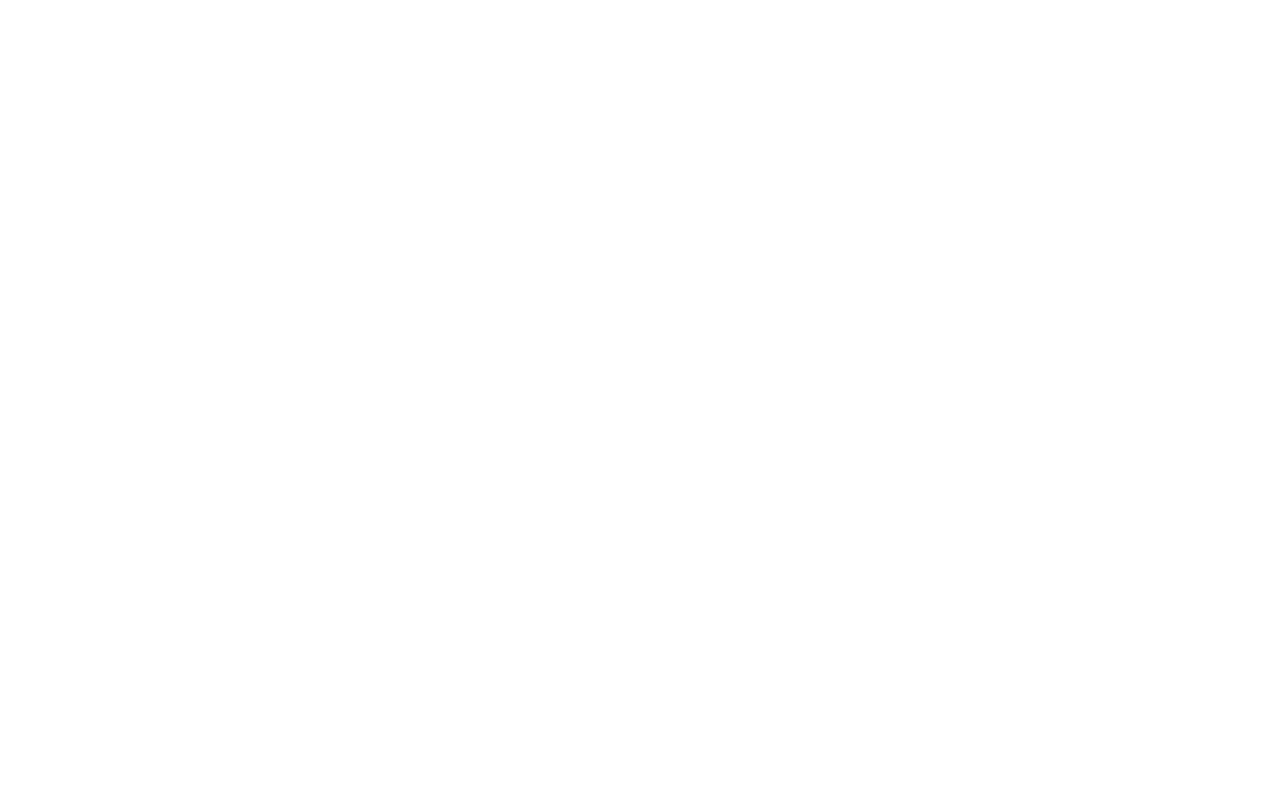
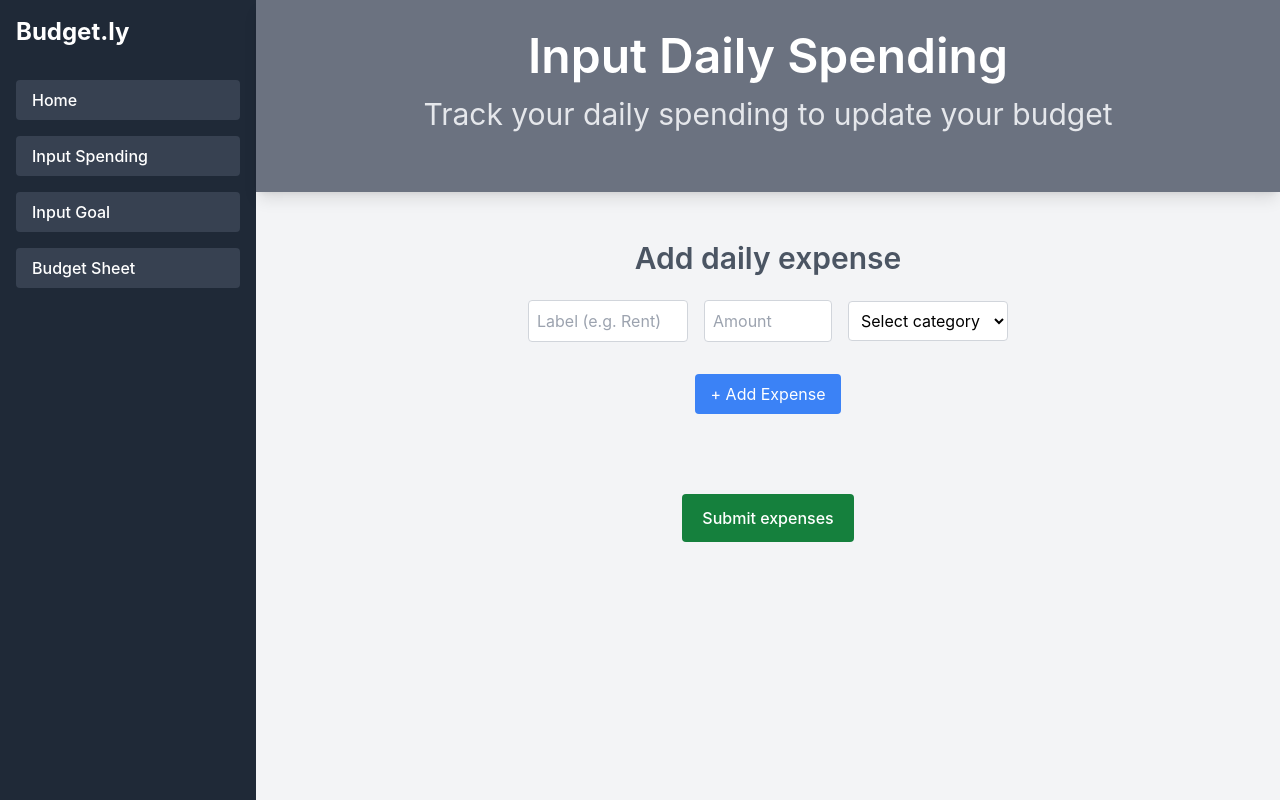
Before and after one commit to SarahMendoza/CS5319-Final-Project-Group-9-Mendoza-Kersen-Ogunrinde, a React (Create React App) app: page /spending in a window 1280 px wide. Before the commit this address had no page. Built offline with nearby package versions, Linux system fonts and the light colour scheme.

Commit message:
Frontend updates

```diff
--- a/package.json
+++ b/package.json
@@ -7,6 +7,7 @@
     "@testing-library/jest-dom": "^6.6.3",
     "@testing-library/react": "^16.3.0",
     "@testing-library/user-event": "^13.5.0",
+    "axios": "^1.8.4",
     "react": "^19.1.0",
     "react-dom": "^19.1.0",
     "react-router-dom": "^7.5.0",
--- a/src/App.js
+++ b/src/App.js
@@ -4,6 +4,7 @@
 import Goal from './components/Goal.tsx';
 import Sheet from './components/Sheet.tsx'
 import Budget from './components/Budget.tsx'
+import Spending from './components/Spending.tsx';
 import { BrowserRouter as Router, Routes, Route } from 'react-router-dom';
 // import { useState } from 'react';
 
@@ -18,6 +19,7 @@
         <Route path="/goal" element={<Goal />} />
         <Route path="/sheet" element={<Sheet />} />
         <Route path="/budget" element={<Budget />} />
+        <Route path="/spending" element={<Spending />} />
       </Routes>
     </Router>
   );
--- a/src/components/Budget.tsx
+++ b/src/components/Budget.tsx
@@ -1,44 +1,50 @@
 import React from 'react';
 import Sidebar from './Sidebar.tsx';
+import ExpenseForm from './ExpenseForm.tsx';
 
 const Budget = () => {
+    const handleSpending = () => {
+        //submit axios request to send expenses to database
+        // TODO -----------------------
+    }
+
     return (
-      <div className="flex h-screen">
-        <div>
+        <div className="flex h-screen">
+        {/* Sidebar */}
+        <div className="w-64">
             <Sidebar />
         </div>
-        <div className="flex-1 flex-column bg-gray-100">
+
+        {/* Main Content */}
+        <div className="flex flex-col flex-1 bg-gray-100">
+            {/* Top Section with Title and Subtitle */}
             <div className="h-48 bg-gray-500 text-white shadow-lg py-8">
-                <h1 className="text-5xl text-center font-semibold">Input Monthly Budget</h1>
-                <p className="mt-4 text-3xl text-center text-gray-200">Follow these steps to create a custom monthly budget</p>
+            <h1 className="text-5xl text-center font-semibold">Input Monthly Budget</h1>
+            <p className="mt-4 text-3xl text-center text-gray-200">
+                Follow these steps to create a custom monthly budget
+            </p>
             </div>
-            <div className="h-48 bg-gray-100 text-gray-500 py-8">
-                <h1 className="text-3xl text-center font-semibold">1: Set your monthly income</h1>
-            </div>
-            <div className="flex justify-center">
-                <input
-                type="text"
-                placeholder="Enter income here"
-                className="relative -translate-y-20 w-64 p-2 rounded border border-gray-300"
-                />
-            </div>
-            <div>
-                <div className="h-48 bg-gray-100 text-gray-500 py-4">
-                    <h1 className="text-3xl text-center font-semibold">2: Add expenses</h1>
-                </div>
-                <div className="flex justify-center">
+
+            {/* Content Area */}
+            <div className="flex flex-col items-center justify-start flex-1 gap-12 py-12">
+                {/* Step 1 */}
+                <div className="text-center">
+                    <h2 className="text-3xl font-semibold text-gray-600 mb-4">1: Set your monthly income</h2>
                     <input
                     type="text"
-                    placeholder="Enter expenses here"
-                    className="w-64 p-2 relative -translate-y-20 rounded border border-gray-300"
+                    placeholder="Enter income here"
+                    className="w-64 p-2 rounded border border-gray-300"
                     />
+                </div>
+
+                {/* Step 2 */}
+                <div>
+                    <ExpenseForm />
                 </div>
             </div>
         </div>
-        <div>
+        </div>
 
-        </div>
-      </div>
     );
 };
 
--- /dev/null
+++ b/src/components/BudgetForm.tsx
@@ -0,0 +1,84 @@
+import React, { useState } from 'react';
+import axios from "axios";
+
+const CATEGORIES = ['Housing', 'Food', 'Utilities', 'Transportation', 'Entertainment', 'Other'];
+
+const BudgetForm = () => {
+  const [expenses, setExpenses] = useState([['', '', '']]);
+  const MAX_EXPENSES = 10;
+
+  const handleChange = (index, field, value) => {
+    const updated = [...expenses];
+    updated[index][field] = value;
+    setExpenses(updated);
+  };
+
+  const addExpenseField = () => {
+    if (expenses.length < MAX_EXPENSES) {
+      setExpenses([...expenses, ['', '', '']]);
+    }
+  };
+  const handleSpending = async () => {
+    const formatted = expenses.map(([label, amount, category]) => ({
+      label,
+      amount: parseFloat(amount),
+      category,
+    }));
+
+    await axios.post('http://localhost:5000/api/expenses', { expenses: formatted });
+  };
+
+  return (
+    <div className="text-center">
+      <h2 className="text-3xl font-semibold text-gray-600 mb-6">Add daily expense</h2>
+
+      <div className="max-h-80 overflow-y-auto">
+        {expenses.map(([label, amount, category], index) => (
+          <div key={index} className="flex justify-center items-center gap-4 mb-4">
+            <input
+              type="text"
+              value={label}
+              onChange={(e) => handleChange(index, 0, e.target.value)}
+              placeholder="Label (e.g. Rent)"
+              className="w-40 p-2 rounded border border-gray-300"
+            />
+            <input
+              type="number"
+              value={amount}
+              onChange={(e) => handleChange(index, 1, e.target.value)}
+              placeholder="Amount"
+              className="w-32 p-2 rounded border border-gray-300"
+            />
+            <select
+              value={category}
+              onChange={(e) => handleChange(index, 2, e.target.value)}
+              className="w-40 p-2 rounded border border-gray-300 bg-white"
+            >
+              <option value="" disabled>Select category</option>
+              {CATEGORIES.map((cat) => (
+                <option key={cat} value={cat}>{cat}</option>
+              ))}
+            </select>
+          </div>
+        ))}
+      </div>
+
+      <button
+        onClick={addExpenseField}
+        disabled={expenses.length >= MAX_EXPENSES}
+        className={`mt-4 px-4 py-2 rounded ${
+          expenses.length >= MAX_EXPENSES ? 'bg-gray-400' : 'bg-blue-500 text-white'
+        }`}
+      >
+        + Add Expense
+      </button>
+      <div className="flex flex-col items-center">
+      <button className="bg-green-700 hover:bg-green-600 text-white mt-20 font-medium py-3 px-5 rounded text-center" onClick={handleSpending}>
+        Submit expenses
+        </button>
+      </div>
+    </div>
+  );
+};
+
+export default BudgetForm;
--- /dev/null
+++ b/src/components/ExpenseForm.tsx
@@ -0,0 +1,54 @@
+import React, { useState } from 'react';
+
+var MAX_EXPENSES = 7
+
+const ExpenseForm = () => {
+  const [expenses, setExpenses] = useState([['', '']]);
+
+  const handleChange = (index, field, value) => {
+    const updated = [...expenses];
+    updated[index][field] = value;
+    setExpenses(updated);
+  };
+
+  const addExpenseField = () => {
+    setExpenses([...expenses, ['', '']]);
+  };
+
+  return (
+    <div className="text-center">
+      <h2 className="text-3xl font-semibold text-gray-600 mb-6">2: Add fixed expenses</h2>
+
+      {expenses.map(([label, amount], index) => (
+        <div key={index} className="flex justify-center items-center gap-4 mb-4">
+          <input
+            type="text"
+            value={label}
+            onChange={(e) => handleChange(index, 0, e.target.value)}
+            placeholder="Label (e.g. Rent)"
+            className="w-40 p-2 rounded border border-gray-300"
+          />
+          <input
+            type="number"
+            value={amount}
+            onChange={(e) => handleChange(index, 1, e.target.value)}
+            placeholder="Amount"
+            className="w-40 p-2 rounded border border-gray-300"
+          />
+        </div>
+      ))}
+
+      <button
+        onClick={addExpenseField}
+        disabled={expenses.length >= MAX_EXPENSES}
+        className={`mt-4 px-4 py-2 rounded ${
+          expenses.length >= MAX_EXPENSES ? 'bg-gray-400' : 'bg-blue-500 text-white'
+        }`}
+      >
+        + Add Expense
+      </button>
+    </div>
+  );
+};
+
+export default ExpenseForm;
--- a/src/components/Home.tsx
+++ b/src/components/Home.tsx
@@ -19,9 +19,6 @@
               <p className="mt-4 text-3xl text-center text-gray-200">Here's your financial report for the month</p>
             </div>
               <div>
-                <Categories />
-              </div>
-              <div>
                 <MainBudget />
               </div>
               {/* Optional bottom content */}
--- a/src/components/Sheet.tsx
+++ b/src/components/Sheet.tsx
@@ -6,6 +6,7 @@
       <div className="flex h-screen">
         <Sidebar />
       </div>
+
     );
 };
 
--- a/src/components/Sidebar.tsx
+++ b/src/components/Sidebar.tsx
@@ -7,7 +7,7 @@
   const navigate = useNavigate();
 
   const handleSpending = () => {
-
+    navigate('/spending')
   }
 
   const handleGoal = () => {
--- /dev/null
+++ b/src/components/Spending.tsx
@@ -0,0 +1,28 @@
+import React from 'react';
+import Sidebar from './Sidebar.tsx';
+import BudgetForm from './BudgetForm.tsx';
+
+const Spending = () => {
+
+    return (
+      <div className="flex h-screen">
+            <div>
+              <Sidebar />
+            </div>
+          {/* Main content area */}
+          <div className="flex flex-col flex-1 bg-gray-100">
+            <div className="h-48 bg-gray-500 text-white shadow-lg py-8">
+                <h1 className="text-5xl text-center font-semibold">Input Daily Spending</h1>
+                <p className="mt-4 text-3xl text-center text-gray-200">
+                    Track your daily spending to update your budget
+                </p>
+            </div>
+            <div className="flex flex-col items-center justify-start flex-1 gap-12 py-12">
+                <BudgetForm />
+            </div>
+        </div>
+    </div>
+    );
+  };
+
+  export default Spending;
--- a/src/services/api.js
+++ b/src/services/api.js
@@ -1,6 +1,6 @@
 import axios from "axios";
 
-const API_URL = "http://localhost:8080/api/employees"; // Ensure this is correct
+const API_URL = "http://localhost:5000/api/data"; // Ensure this is correct
 
 export const getEmployees = async () => {
     return await axios.get(API_URL);
```
Also changed, not shown: src/components/MainBudget.tsx (+28 -8 lines), 1 other file (tests, documents, lock files or other folders).
